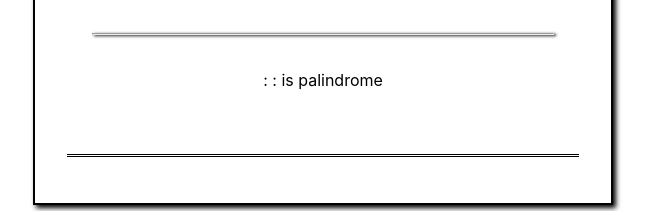
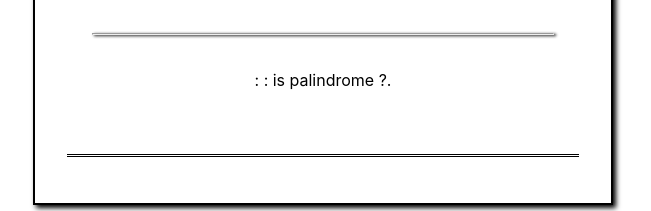
Before and after one commit to Jessemwangi/palindromecheker, a React (Create React App) app: page / in a window 1280 px wide. Shown: the part 185-396 px from the top of the page, without its empty margins (317-968 px from the left). Built offline with nearby package versions, Linux system fonts and the light colour scheme.

Commit message:
speeling error correct

```diff
--- a/src/Main.jsx
+++ b/src/Main.jsx
@@ -59,7 +59,7 @@ class Main extends Component {
                     <hr />
                     <div>
                         {this.state.palindrom}
-                        :   : is palindrome
+                        :   : is palindrome ?.
                         <div className={this.state.ispalindrom === true ? this.state.cssforresult +' ispalindrom' :
                         this.state.cssforresult +' notPalindrom'}>
 
```
